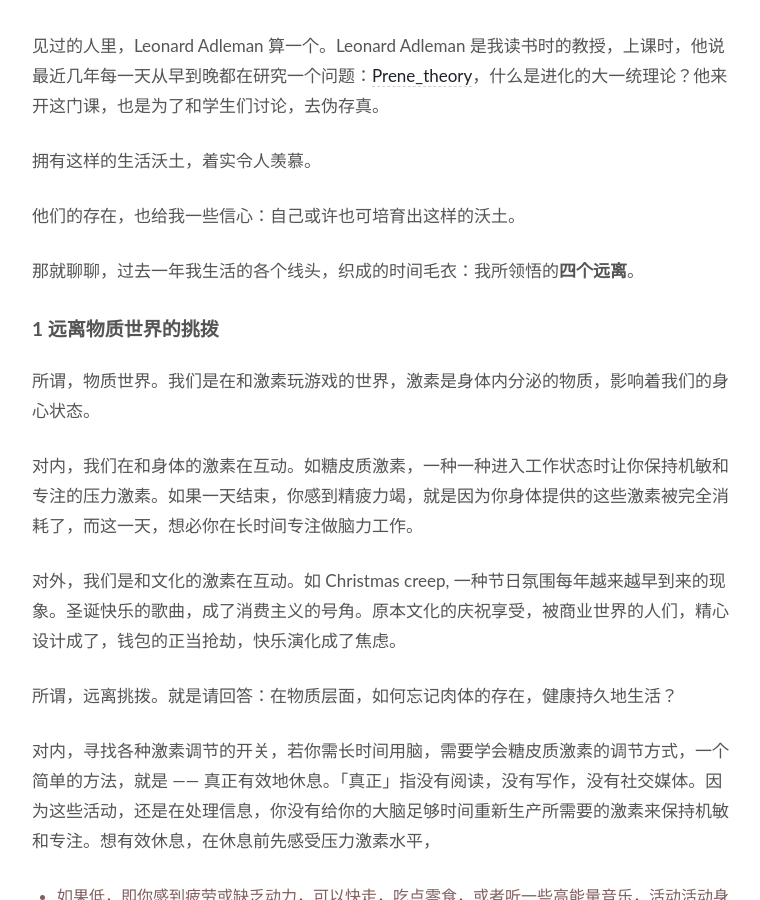
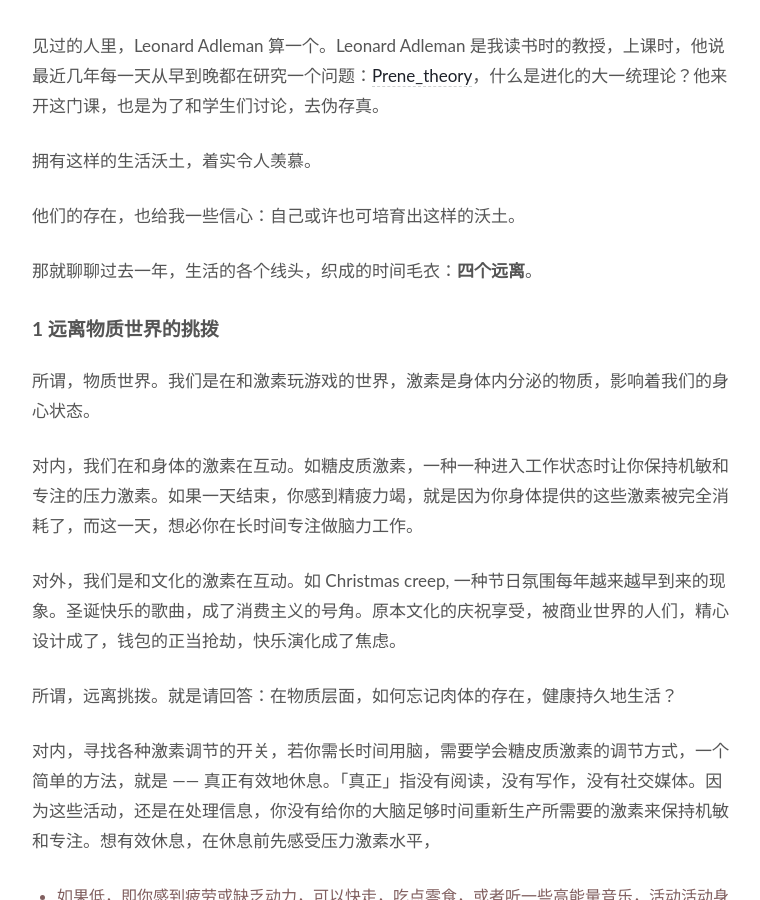
Before and after one commit to WillWang-X/willwang-x.github.io, a Jekyll site: the page built from _posts/blogs/2022-12-31-horse-manure-and-fertile-soil.md, in a window 1280 px wide and 900 px high, scrolled down 1564 px. Shown: the whole window, without its empty margins (258-1018 px from the left). Built offline with Jekyll 4.4.1, drawn with Linux system fonts in a browser that asks for light colours.

Commit message:
Increase understandability

```diff
--- a/_posts/blogs/2022-12-31-horse-manure-and-fertile-soil.md
+++ b/_posts/blogs/2022-12-31-horse-manure-and-fertile-soil.md
@@ -58,7 +58,7 @@ published: true
 
 他们的存在，也给我一些信心：自己或许也可培育出这样的沃土。
 
-那就聊聊，过去一年我生活的各个线头，织成的时间毛衣：我所领悟的**四个远离**。
+那就聊聊过去一年，生活的各个线头，织成的时间毛衣：**四个远离**。
 
 ## 1 远离物质世界的挑拨
 
```
